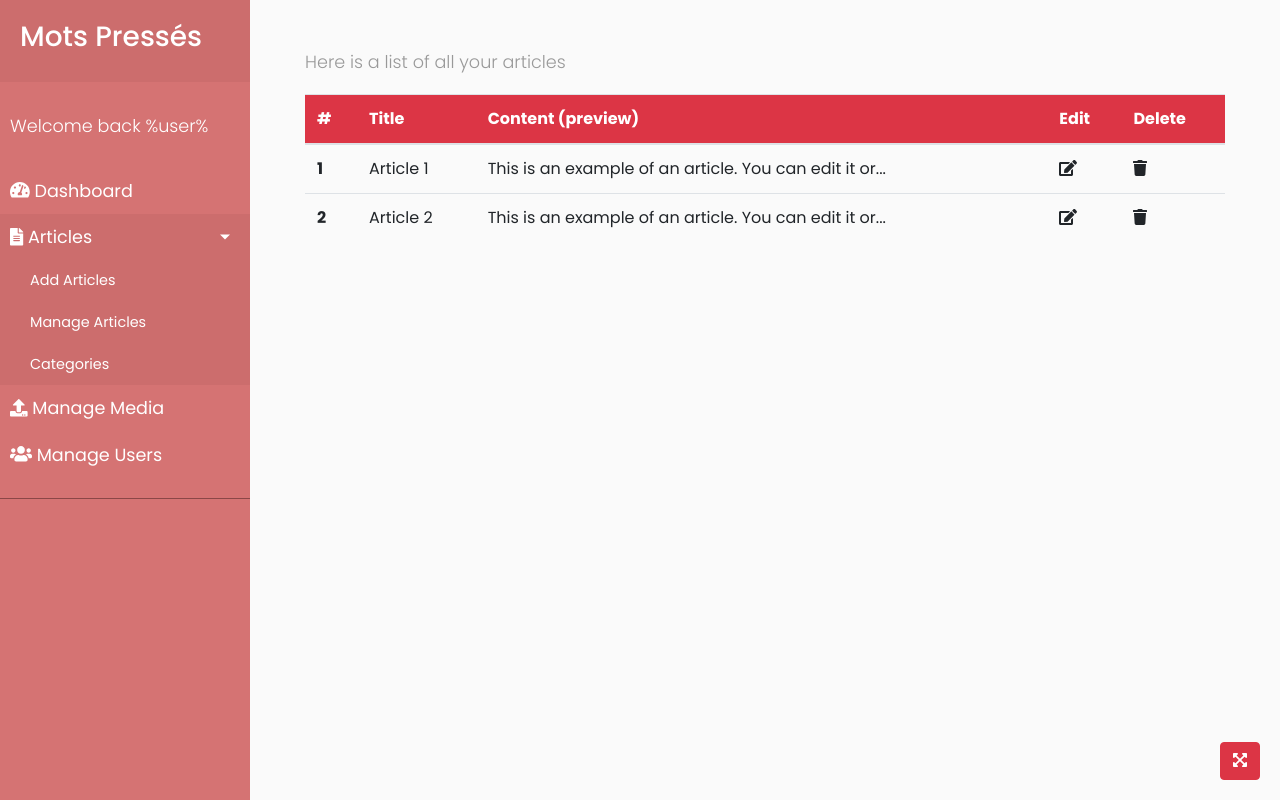
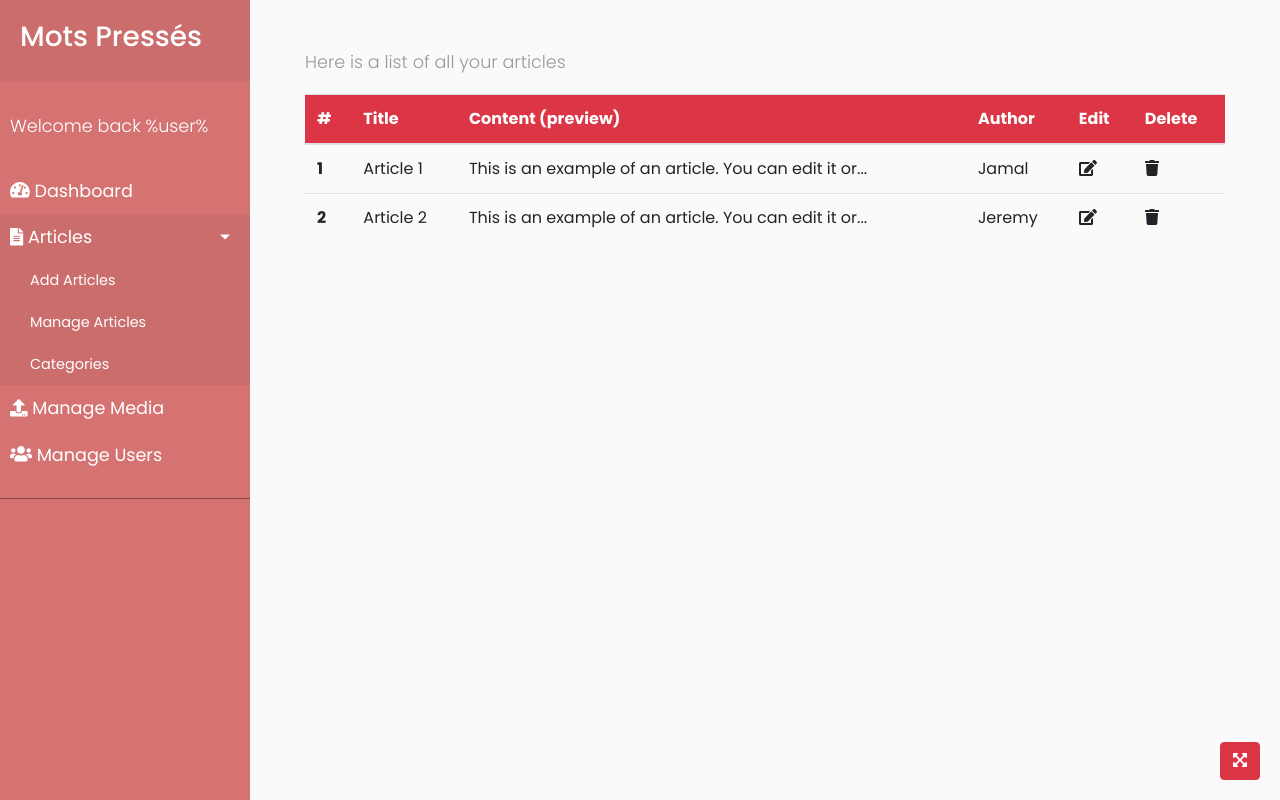
Before and after one commit to scalajeremy/blog-php, a PHP site: template templates/adm_articles.twig in a window 1280 px wide. Run offline with PHP 8.4, Linux system fonts and the light colour scheme; the template is opened without the code that fills it, so the values that code supplies are empty; some libraries are stand-ins or nearby versions.

Commit message:
id article

```diff
--- a/templates/adm_articles.twig
+++ b/templates/adm_articles.twig
@@ -4,9 +4,10 @@
 <table class="table table-hover">
   <thead class="bg-danger text-white">
     <tr>
-      <th scope="col">#</th>
-      <th scope="col">Title</th>
-      <th scope="col">Content (preview)</th>
+      <th scope="col" id="articleID">#</th>
+      <th scope="col" id="articleTitle">Title</th>
+      <th scope="col" id="articleContent">Content (preview)</th>
+      <th scope="col" id="articleAuthor">Author</th>
       <th scope="col">Edit</th>
       <th scope="col">Delete</th>
     </tr>
@@ -16,6 +17,7 @@
       <th scope="row">1</th>
       <td>Article 1</td>
       <td>This is an example of an article. You can edit it or...</td>
+      <td>Jamal</td>
       <td><i class="fas fa-edit"></i></td>
       <td><i class="fas fa-trash"></i></td>
     </tr>
@@ -23,6 +25,7 @@
       <th scope="row">2</th>
       <td>Article 2</td>
       <td>This is an example of an article. You can edit it or...</td>
+      <td>Jeremy</td>
       <td><i class="fas fa-edit"></i></td>
       <td><i class="fas fa-trash"></i></td>
     </tr>
```
